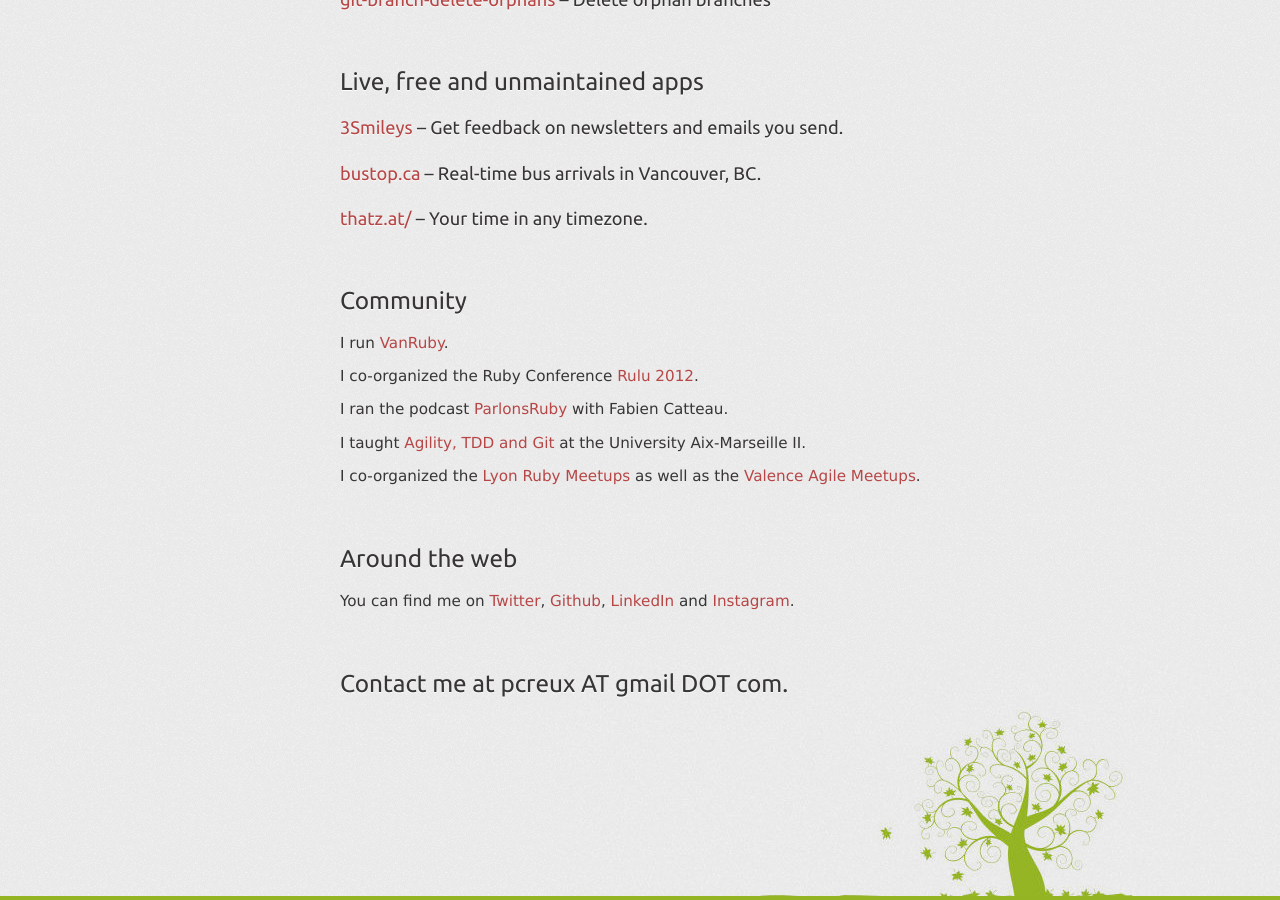
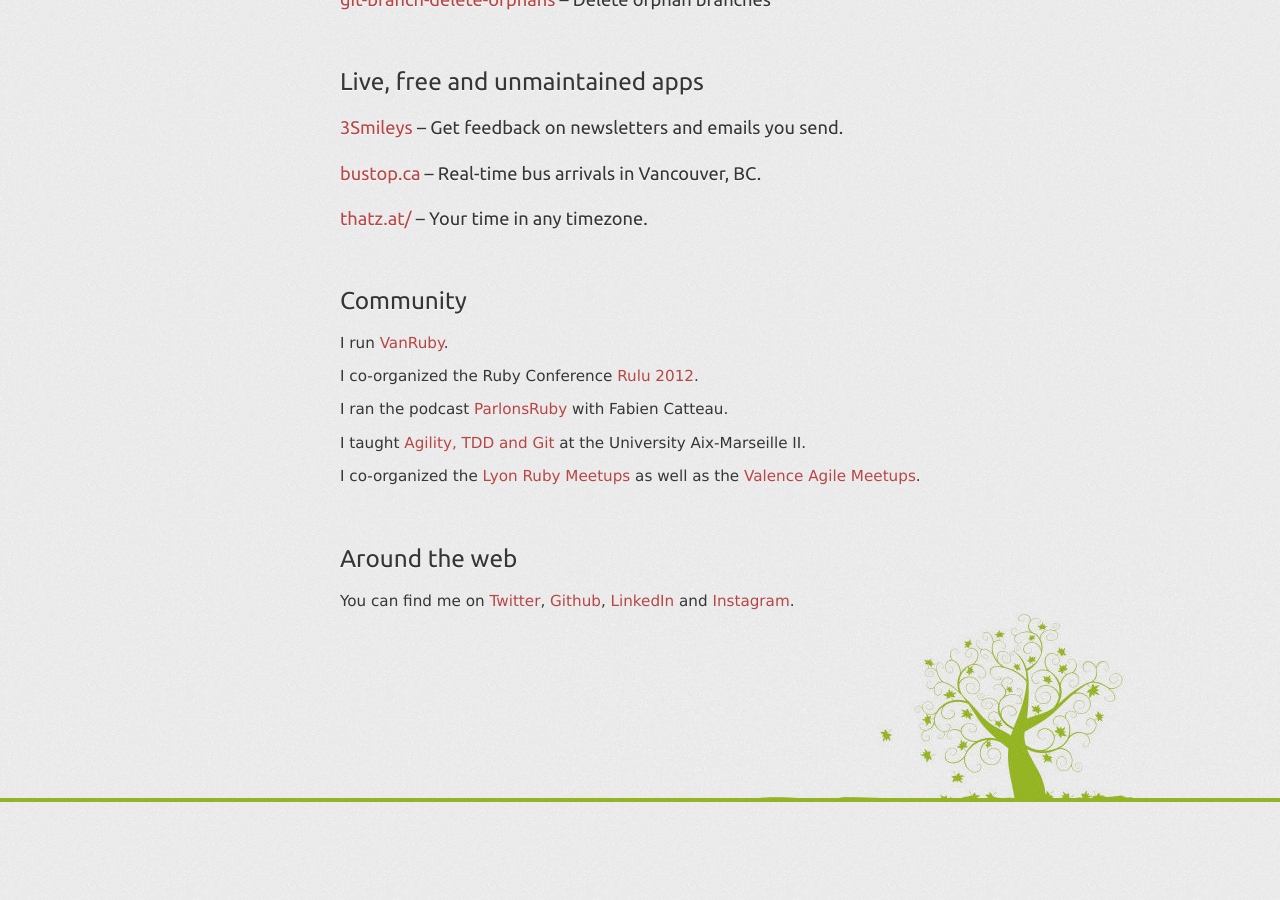
Before and after one commit to pcreux/pcreux.com, a Jekyll site: the page built from index.md, in a window 1280 px wide and 900 px high, scrolled down 1438 px. Built offline with Jekyll 4.4.1, drawn with Linux system fonts in a browser that asks for light colours; after the commit the page ends 2240 px from its top, so only the background shows below that.

Commit message:
Email is dead™.

```diff
--- a/index.md
+++ b/index.md
@@ -61,5 +61,3 @@ I co-organized the [Lyon Ruby Meetups](http://lyonrb.fr) as well as the
 # Around the web
 
 You can find me on [Twitter](http://twitter.com/pcreux), [Github](http://github.com/pcreux), [LinkedIn](http://linkedin.com/in/pcreux) and [Instagram](https://www.instagram.com/pcreux).
-
-# Contact me at pcreux AT gmail DOT com.
```
